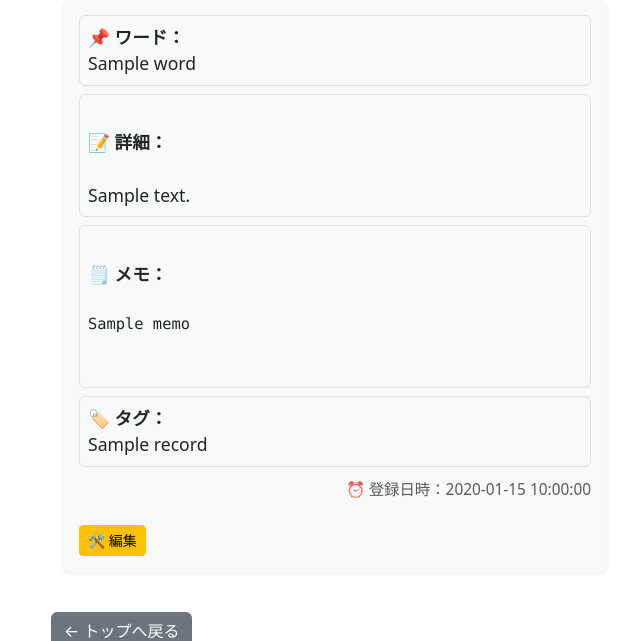
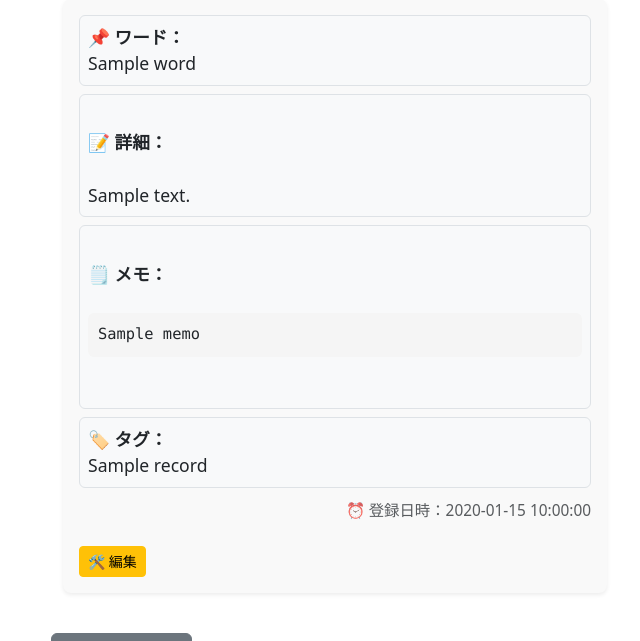
Before and after one commit to beetle-oshiro/study, a Flask app: page /assist in a window 1280 px wide. Shown: the part 292-933 px from the top of the page, without its empty margins (305-945 px from the left). Run offline with Flask 3, Linux system fonts and the light colour scheme; a database or web service that is not in the repository returns one stand-in record (values such as "Sample title"); some libraries are stand-ins or nearby versions.

Commit message:
アシストページのメモ欄の表示の仕方の編集

```diff
--- a/static/style.css
+++ b/static/style.css
@@ -203,3 +203,12 @@ h1 {
     /* ブラウザによっては margin も入ってることがある */
     margin: 0;
 }
+
+pre {
+    background-color: #f5f5f5;
+    padding: 10px;
+    overflow-x: auto;
+    font-family: 'Courier New', monospace;
+    white-space: pre-wrap;
+    border-radius: 6px;
+}
--- a/templates/assist.html
+++ b/templates/assist.html
@@ -54,7 +54,7 @@
 
             <div class="mb-2 p-2 border rounded bg-light memo-text">
                 <strong>🗒 メモ：</strong><br>
-                <pre>{{ item.memo or "" }}</pre>
+                <pre><code>{{ item.memo or "" }}</code></pre>
             </div>
 
             <div class="mb-2 p-2 border rounded bg-light">
```
